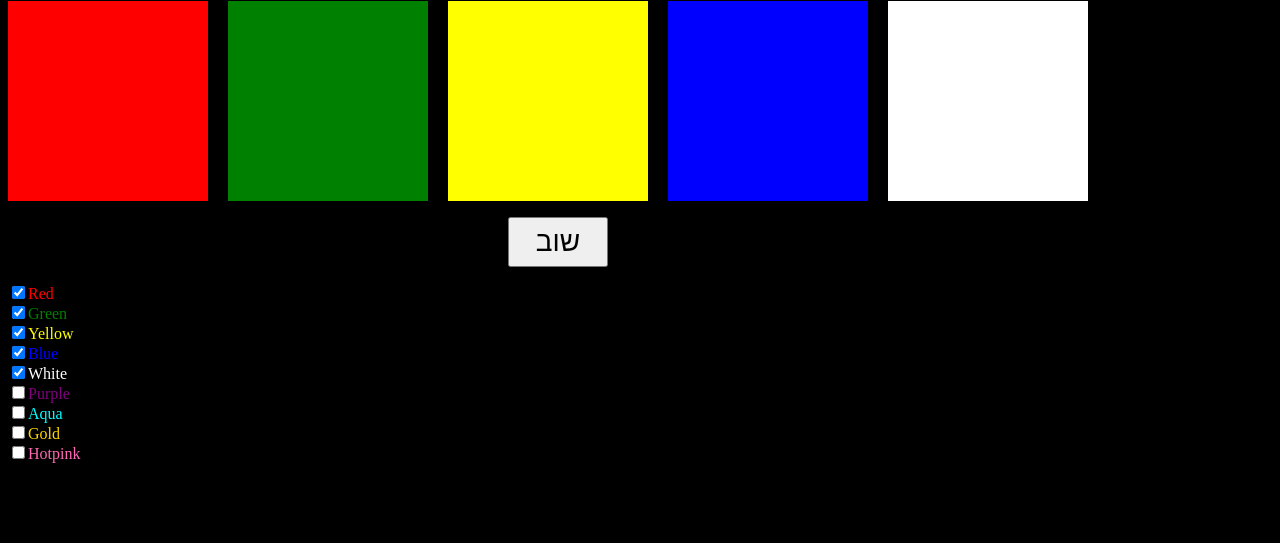
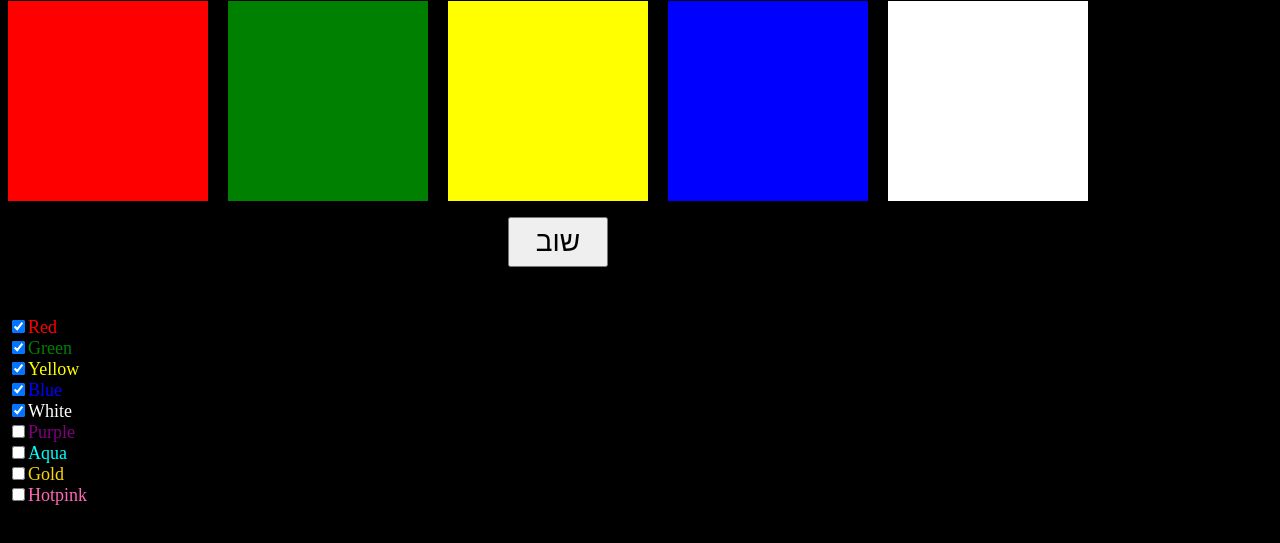
Before and after one commit to roybass/impostor-or-not, a plain HTML site: page index.html in a window 1280 px wide. Shown: the part 79-622 px from the top of the page. Drawn offline with Linux system fonts and the light colour scheme.

Commit message:
Update style.css

```diff
--- a/style.css
+++ b/style.css
@@ -11,6 +11,7 @@ h1 {
   margin-left: 500px;
   color: white;
   font-size: 28px;
+  min-height: 34px;
 }
 
 .Impostor {
@@ -19,6 +20,10 @@ h1 {
 
 .Crewmate {
   color: white;
+}
+
+.checks {
+  font-size: 18px;
 }
 
 .btn {
```
